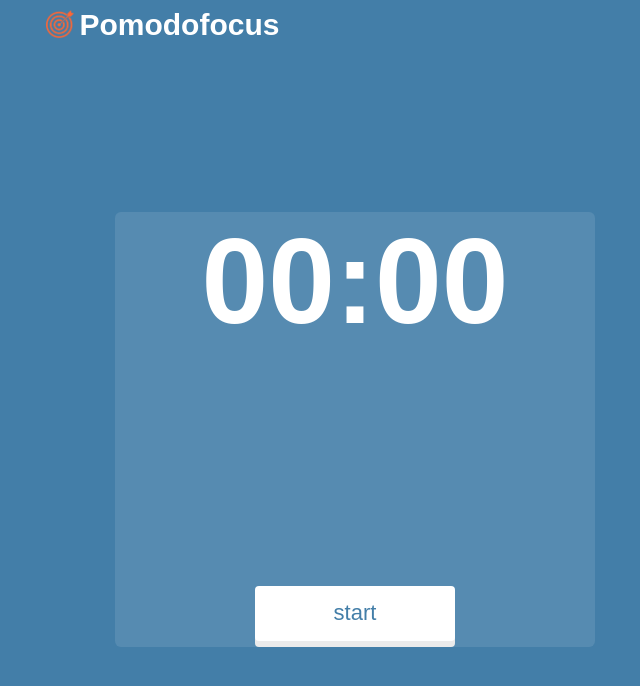
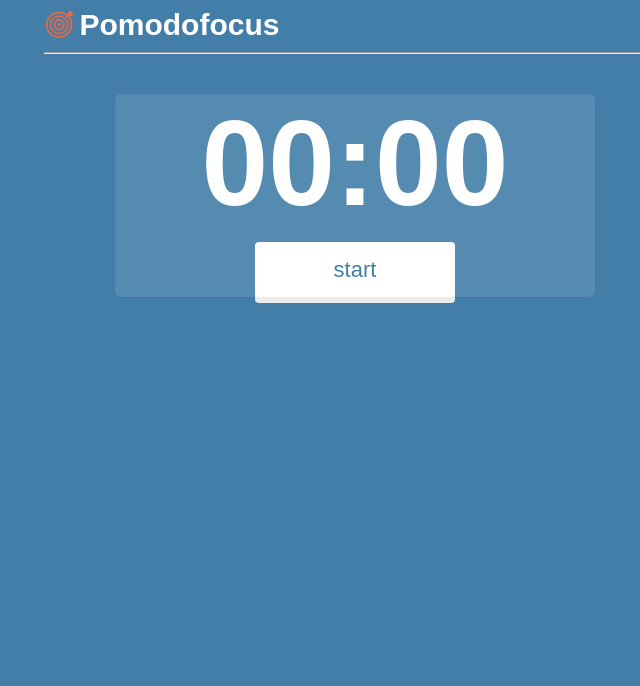
Before and after one commit to JanPoonthong/pomodofocus, a plain HTML site: page index.html in a window 1280 px wide. Shown: the whole page, without its empty margins (285-925 px from the left). Drawn offline with Linux system fonts and the light colour scheme.

Commit message:
Add line separating the nav bar and the timer

```diff
--- a/index.css
+++ b/index.css
@@ -20,7 +20,6 @@
   max-width: 480px;
   border-radius: 6px;
   text-align: center;
-  font-size: 120px;
 }
 
 #margin-box {
@@ -43,9 +42,23 @@ button {
   font-size: 22px;
   border-radius: 4px;
   box-shadow: rgb(235, 235, 235) 0px 6px 0px;
+  position: relative;
+  display: inline-block;
+}
+
+hr {
+  margin: auto;
+  max-width: 620px;
+  color: white;
 }
 
 body {
   background-color: rgb(67, 126, 168);
   font-family: 'ArialRounded', Arial, sans-serif;
 }
+
+h4 {
+  font-size: 120px;
+  margin-top: 40px;
+  margin-bottom: 10px;
+}
--- a/index.html
+++ b/index.html
@@ -13,6 +13,7 @@
       <img id="icon" src="./focus.png" width=30>
       <p id="title-text">Pomodofocus</p>
     </div>
+    <hr>
     <div id="timer">
       <h4>00:00</h4>
       <button>start</button>
```
